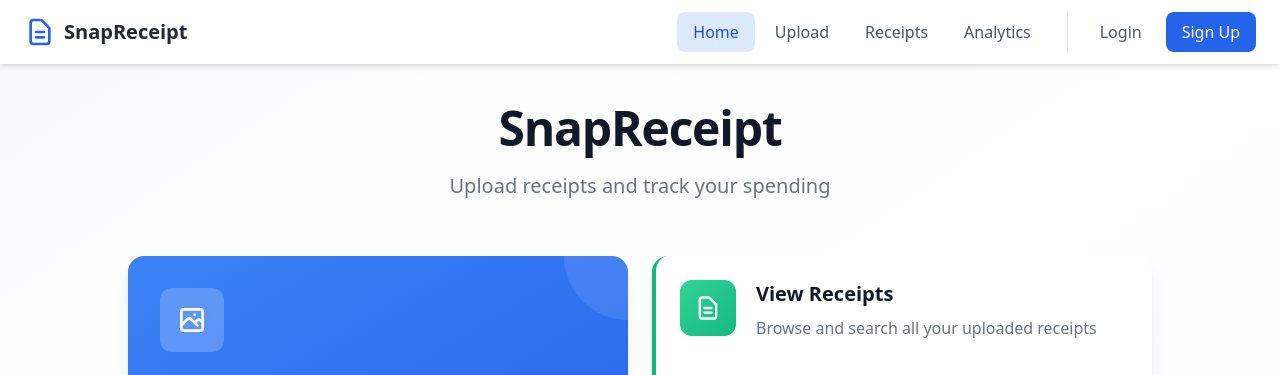
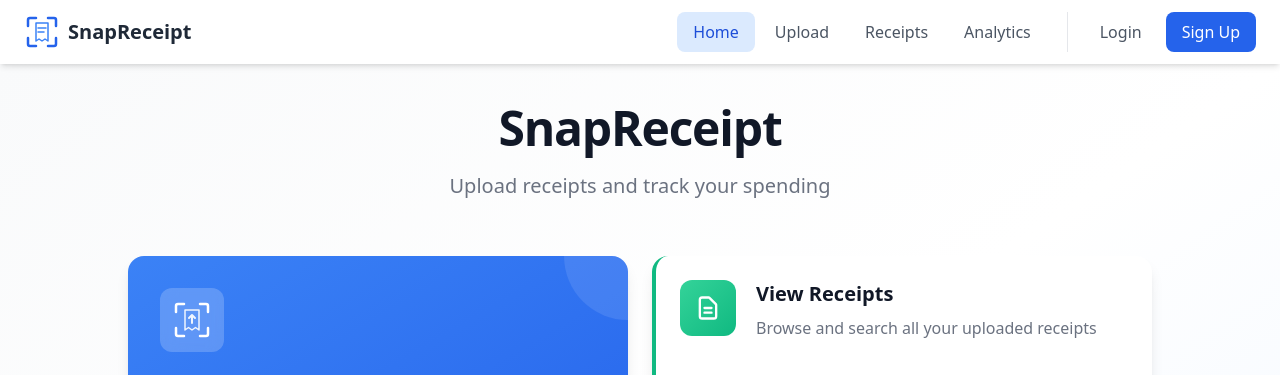
Before and after one commit to ehammes/snapreceipt, a React (Create React App) app in the folder client/: page / in a window 1280 px wide. Shown: the top 375 px of the page. Built offline with nearby package versions, Linux system fonts and the light colour scheme.

Commit message:
Updated logo and upload receipt icon

```diff
--- a/client/src/App.tsx
+++ b/client/src/App.tsx
@@ -33,9 +33,20 @@ const Home = () => (
           <div className="absolute bottom-0 left-0 w-24 h-24 -mb-12 -ml-12 rounded-full bg-white/10" />
           <div className="relative z-10">
             <div className="flex items-center justify-center w-16 h-16 mb-6 transition-colors bg-white/20 backdrop-blur rounded-xl group-hover:bg-white/30">
-              <svg className="w-8 h-8 text-white" fill="none" stroke="currentColor" viewBox="0 0 24 24">
-                <path strokeLinecap="round" strokeLinejoin="round" strokeWidth={2} d="M4 16l4.586-4.586a2 2 0 012.828 0L16 16m-2-2l1.586-1.586a2 2 0 012.828 0L20 14m-6-6h.01M6 20h12a2 2 0 002-2V6a2 2 0 00-2-2H6a2 2 0 00-2 2v12a2 2 0 002 2z" />
-              </svg>
+              <div className="relative w-10 h-10">
+                {/* Camera viewfinder corners */}
+                <svg className="absolute inset-0 w-10 h-10 text-white" fill="none" stroke="currentColor" viewBox="0 0 40 40">
+                  <path strokeLinecap="round" strokeWidth={2.5} d="M4 12V6a2 2 0 012-2h6" />
+                  <path strokeLinecap="round" strokeWidth={2.5} d="M28 4h6a2 2 0 012 2v6" />
+                  <path strokeLinecap="round" strokeWidth={2.5} d="M4 28v6a2 2 0 002 2h6" />
+                  <path strokeLinecap="round" strokeWidth={2.5} d="M36 28v6a2 2 0 01-2 2h-6" />
+                </svg>
+                {/* Receipt with upload arrow */}
+                <svg className="absolute inset-0 w-10 h-10 text-white/90" fill="none" stroke="currentColor" viewBox="0 0 40 40">
+                  <path strokeLinecap="round" strokeLinejoin="round" strokeWidth={1.5} d="M13 10h14v20l-3.5-2.5-3.5 2.5-3.5-2.5-3.5 2.5V10z" />
+                  <path strokeLinecap="round" strokeWidth={2} d="M20 23v-8m0 0l-3 3m3-3l3 3" />
+                </svg>
+              </div>
             </div>
             <h3 className="mb-3 text-2xl font-bold text-white">Upload Receipt</h3>
             <p className="text-base leading-relaxed text-blue-100">Take a photo or upload an image of your receipt to start tracking</p>
--- a/client/src/components/Navigation.tsx
+++ b/client/src/components/Navigation.tsx
@@ -36,19 +36,39 @@ const Navigation: React.FC = () => {
         <div className="flex justify-between items-center h-16">
           {/* Logo */}
           <Link to="/" className="flex items-center gap-2">
+            <div className="relative w-9 h-9">
+              {/* Camera viewfinder corners */}
               <svg
-              className="w-8 h-8 text-blue-600"
+                className="absolute inset-0 w-9 h-9 text-blue-600"
                 fill="none"
                 stroke="currentColor"
-              viewBox="0 0 24 24"
+                viewBox="0 0 36 36"
+              >
+                {/* Top-left corner */}
+                <path strokeLinecap="round" strokeWidth={2.5} d="M4 12V6a2 2 0 012-2h6" />
+                {/* Top-right corner */}
+                <path strokeLinecap="round" strokeWidth={2.5} d="M24 4h6a2 2 0 012 2v6" />
+                {/* Bottom-left corner */}
+                <path strokeLinecap="round" strokeWidth={2.5} d="M4 24v6a2 2 0 002 2h6" />
+                {/* Bottom-right corner */}
+                <path strokeLinecap="round" strokeWidth={2.5} d="M32 24v6a2 2 0 01-2 2h-6" />
+              </svg>
+              {/* Receipt icon in center */}
+              <svg
+                className="absolute inset-0 w-9 h-9 text-blue-500"
+                fill="none"
+                stroke="currentColor"
+                viewBox="0 0 36 36"
               >
                 <path
                   strokeLinecap="round"
                   strokeLinejoin="round"
-                strokeWidth={2}
-                d="M9 12h6m-6 4h6m2 5H7a2 2 0 01-2-2V5a2 2 0 012-2h5.586a1 1 0 01.707.293l5.414 5.414a1 1 0 01.293.707V19a2 2 0 01-2 2z"
+                  strokeWidth={1.5}
+                  d="M12 9h12v18l-3-2-3 2-3-2-3 2V9z"
                 />
+                <path strokeLinecap="round" strokeWidth={1.5} d="M14 14h8M14 18h6" />
               </svg>
+            </div>
             <span className="font-bold text-xl text-gray-800">
               SnapReceipt
             </span>
```
Lines whose indentation alone changed are shown as unchanged.
